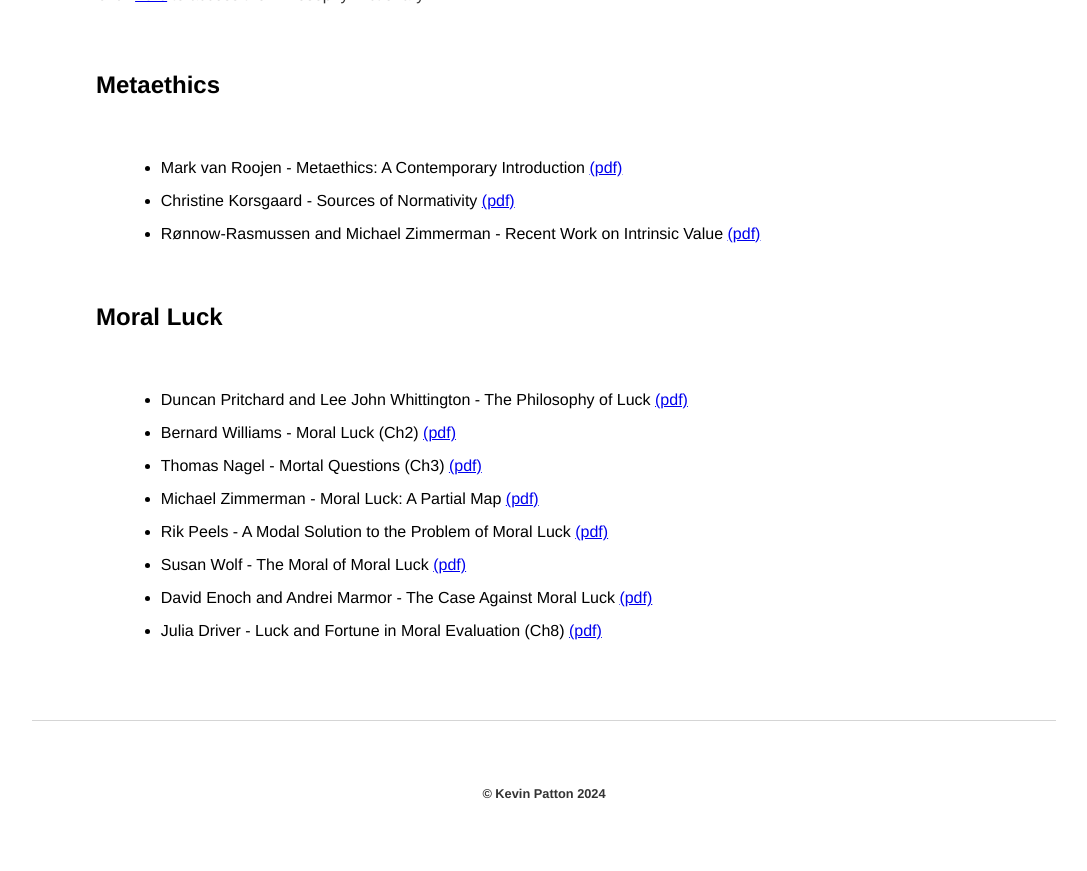
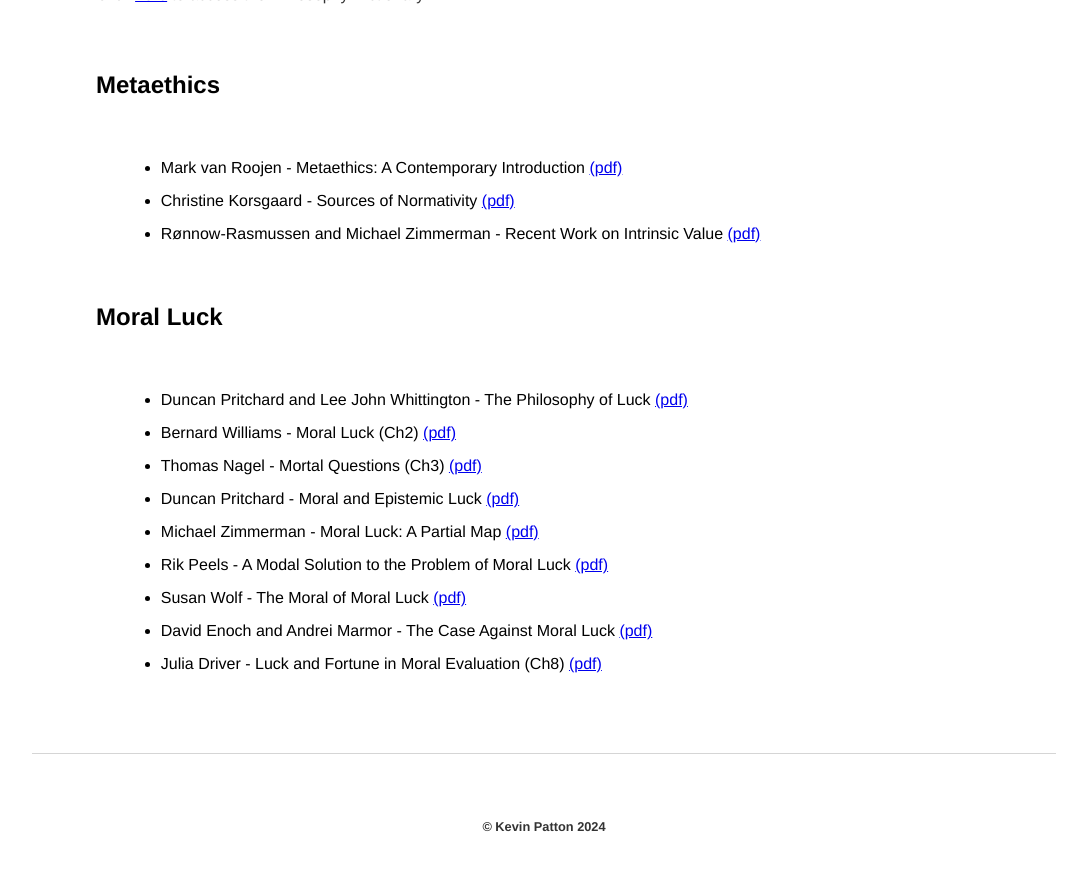
Before and after one commit to kevinjpatton/kevinjpatton.github.io, a Jekyll site: the page built from teaching/phil_3050/readings/index.html, in a window 1280 px wide and 900 px high, scrolled down 734 px. Shown: the top 871 px of the window, without its empty margins (96-1183 px from the left). Built offline with Jekyll 4.4.1, drawn with Linux system fonts in a browser that asks for light colours; Markdown is read by kramdown in place of the engine named in the settings.

Commit message:
Update index.html

```diff
--- a/teaching/phil_3050/readings/index.html
+++ b/teaching/phil_3050/readings/index.html
@@ -15,6 +15,7 @@ title: PHIL3050 - Readings
 <li>Duncan Pritchard and Lee John Whittington - The Philosophy of Luck <a href="/teaching/phil_3050/readings/Duncan Pritchard and Lee John Whittington - The Philosophy of Luck.pdf" target="_blank">(pdf)</a></li>
 <li>Bernard Williams - Moral Luck (Ch2) <a href="/teaching/phil_3050/readings/Bernard Williams - Moral Luck.pdf" target="_blank">(pdf)</a></li>
 <li>Thomas Nagel - Mortal Questions (Ch3) <a href="/teaching/phil_1010/readings/Thomas Nagel - Mortal Questions.pdf" target="_blank">(pdf)</a></li>
+<li>Duncan Pritchard - Moral and Epistemic Luck <a href="/teaching/phil_3050/readings/Duncan Pritchard - Moral and Epistemic Luck.pdf" target="_blank">(pdf)</a></li>
 <li>Michael Zimmerman - Moral Luck: A Partial Map <a href="/teaching/phil_3050/readings/Michael Zimmerman - Moral Luck A Partial Map.pdf" target="_blank">(pdf)</a></li>
 <li>Rik Peels - A Modal Solution to the Problem of Moral Luck <a href="/teaching/phil_3050/readings/Rik Peels - A modal solution to the problem of moral luck.pdf" target="_blank">(pdf)</a></li>
 <li>Susan Wolf - The Moral of Moral Luck <a href="/teaching/phil_3050/readings/Susan Wolf - The Moral of Moral Luck.pdf" target="_blank">(pdf)</a></li>
```
